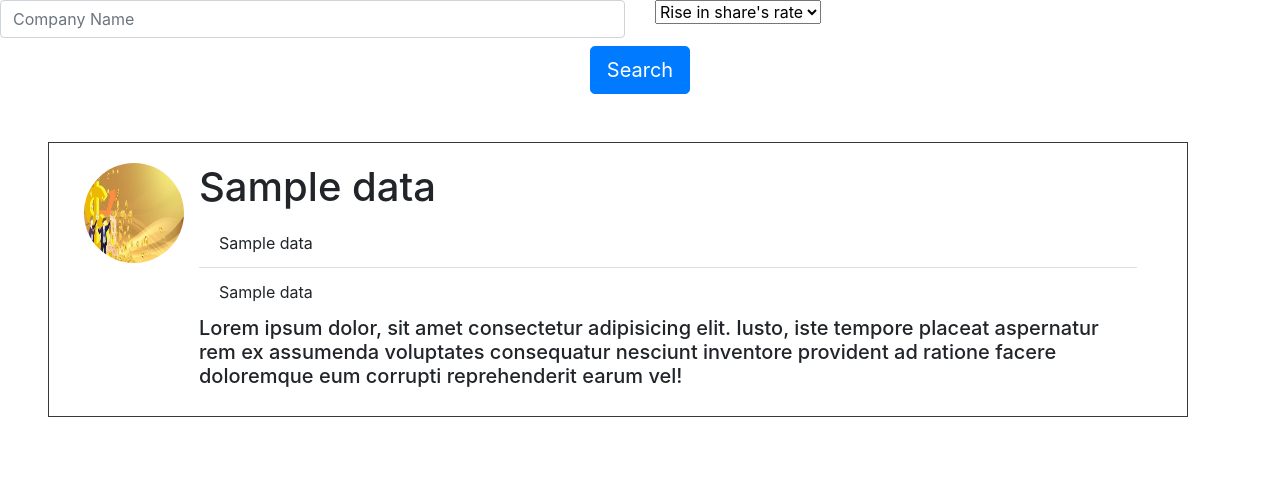
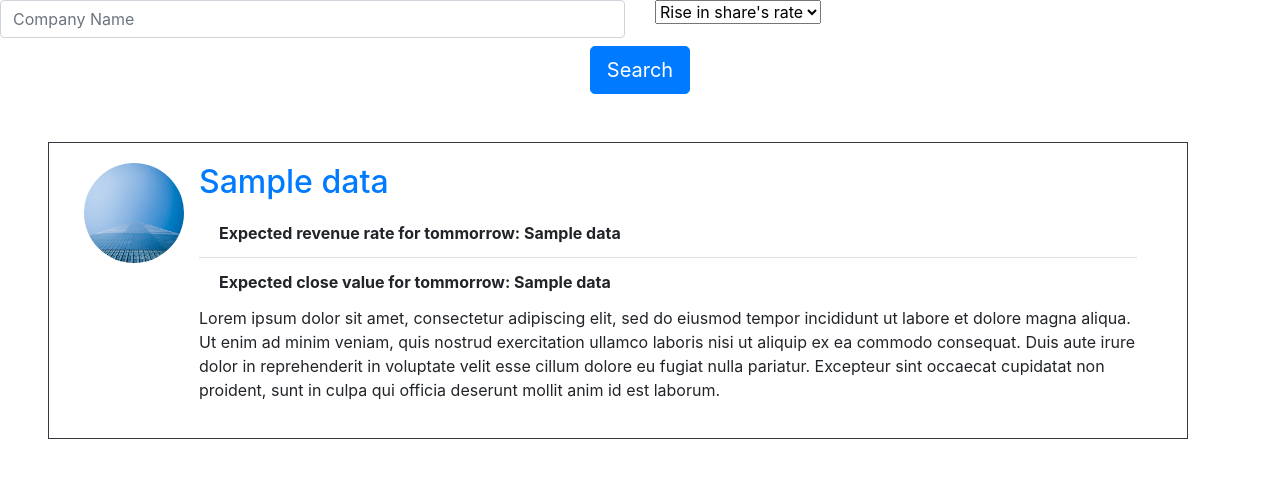
Before and after one commit to Takshay-Makadia/swadheentha_hackathon, a Django app: template pip_app/templates/description.html in a window 1280 px wide. Shown: the part 56-534 px from the top of the page. Run offline with Django 4.2, Linux system fonts and the light colour scheme; the template is opened without the code that fills it: most values are stand-ins (such as "Sample title", 1, 10 or a date in 2020); some libraries are stand-ins or nearby versions.

Commit message:
descrition css changed

```diff
--- a/pip_app/Templates/description.html
+++ b/pip_app/Templates/description.html
@@ -47,21 +47,18 @@
         <div class="d-flex align-items-start">
           <img
             id="profile-pic"
-            src="/static/images/investment_home.jpg"
+            src="/static/images/invest_main.jpg"
             alt="test"
           />
           <div class="container-md">
-            <h1>{{ c }}</h1>
+            <h2 class="text-primary">{{ c }}</h2>
             <ul class="list-group list-group-flush">
-              <li class="list-group-item">{{ b }}</li>
-              <li class="list-group-item">{{ a }}</li>
+              <li class="list-group-item" style="font-weight:bold;">Expected revenue rate for tommorrow: {{ b }}</li>
+              <li class="list-group-item"style="font-weight:bold;">Expected close value for tommorrow: {{ a }}</li>
             </ul>
-            <h5>
-              Lorem ipsum dolor, sit amet consectetur adipisicing elit. Iusto,
-              iste tempore placeat aspernatur rem ex assumenda voluptates
-              consequatur nesciunt inventore provident ad ratione facere
-              doloremque eum corrupti reprehenderit earum vel!
-            </h5>
+            <p>
+              Lorem ipsum dolor sit amet, consectetur adipiscing elit, sed do eiusmod tempor incididunt ut labore et dolore magna aliqua. Ut enim ad minim veniam, quis nostrud exercitation ullamco laboris nisi ut aliquip ex ea commodo consequat. Duis aute irure dolor in reprehenderit in voluptate velit esse cillum dolore eu fugiat nulla pariatur. Excepteur sint occaecat cupidatat non proident, sunt in culpa qui officia deserunt mollit anim id est laborum.
+            </p>
           </div>
         </div>
       </div>
```
Also changed, not shown: pip_app/templates/description.html (+7 -10 lines), db.sqlite3.
